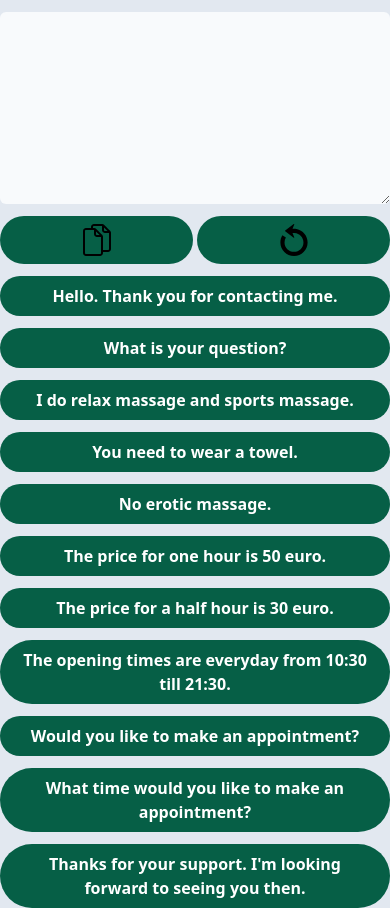
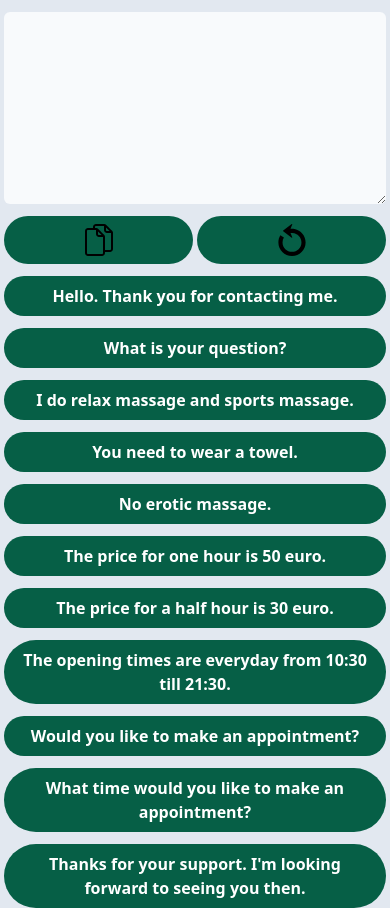
Before and after one commit to padeen/anna-klant, a SvelteKit app: page / in a window 390 px wide. Built offline with nearby package versions, Linux system fonts and the light colour scheme.

Commit message:
Add horizontal margin to buttons on small screens

```diff
--- a/src/routes/+page.svelte
+++ b/src/routes/+page.svelte
@@ -33,7 +33,7 @@
 	<title>Anna Client Service</title>
 </svelte:head>
 <main class="min-h-screen bg-slate-200">
-	<div class="flex flex-col mx-auto min-h-screen max-w-3xl space-y-3">
+	<div class="flex flex-col mx-1 min-h-screen max-w-3xl space-y-3 md:mx-auto">
 		<div class="sticky top-1.5 z-50 py-1.5 flex flex-col space-y-3 bg-slate-200">
 			<textarea
 				class="p-1.5 h-48 text-lg font-semibold leading-tight text-slate-800 bg-slate-50 rounded-md"
```
